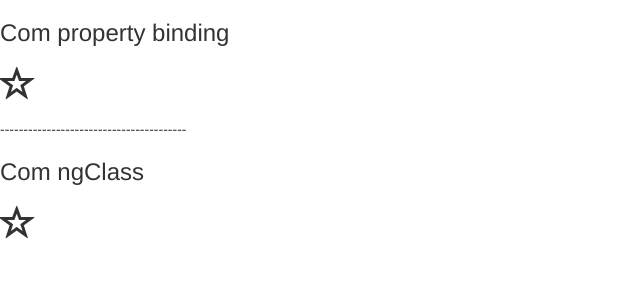
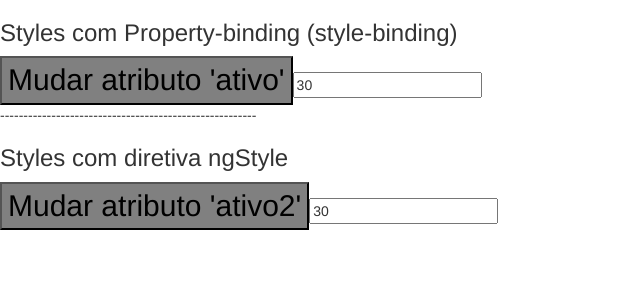
Before and after one commit to victor-ferraz7/angular-loiane, an Angular app in the folder diretivas/: page / in a window 1280 px wide. Shown: the top 300 px of the page, without its empty margins (0-640 px from the left). Built offline with nearby package versions, Linux system fonts and the light colour scheme.

Commit message:
Aula #30: Diretivas: ngStyle

```diff
--- a/diretivas/src/app/app.component.html
+++ b/diretivas/src/app/app.component.html
@@ -1,4 +1,5 @@
 <!-- <app-diretiva-ng-if></app-diretiva-ng-if> -->
 <!-- <app-diretiva-ng-switch></app-diretiva-ng-switch> -->
 <!-- <app-diretiva-ng-for></app-diretiva-ng-for> -->
-<app-diretiva-ng-class></app-diretiva-ng-class>
+<!-- <app-diretiva-ng-class></app-diretiva-ng-class> -->
+<app-diretiva-ng-style></app-diretiva-ng-style>
--- /dev/null
+++ b/diretivas/src/app/diretiva-ng-style/diretiva-ng-style.component.html
@@ -0,0 +1,27 @@
+<h3>Styles com Property-binding (style-binding)</h3>
+
+<button [style.backgroundColor]="ativo ? 'blue' : 'gray'"
+[style.fontWeight]="ativo ? 'bold' : 'normal'"
+[style.color]="ativo ? 'white' : 'black'"
+[style.fontSize]="tamanhoFonte + 'px'"
+(click)="mudarAtivo()">
+    Mudar atributo 'ativo'
+</button>
+
+<input type="text" [(ngModel)]="tamanhoFonte"><br>
+
+-------------------------------------------------------
+
+<h3>Styles com diretiva ngStyle</h3>
+
+<button [ngStyle]="{
+    'backgroundColor': ativo2 ? 'blue' : 'gray',
+    'fontWeight': ativo2 ? 'bold' : 'normal',
+    'color': ativo2 ? 'white' : 'black',
+    'fontSize': tamanhoFonte2+ 'px'
+}"
+(click)="mudarAtivo2()">
+    Mudar atributo 'ativo2'
+</button>
+
+<input type="text" [(ngModel)]="tamanhoFonte2">
--- /dev/null
+++ b/diretivas/src/app/diretiva-ng-style/diretiva-ng-style.component.ts
@@ -0,0 +1,26 @@
+import { Component, OnInit } from '@angular/core';
+import { FormsModule }   from '@angular/forms';
+
+@Component({
+  selector: 'app-diretiva-ng-style',
+  templateUrl: './diretiva-ng-style.component.html',
+  styleUrls: ['./diretiva-ng-style.component.css']
+})
+export class DiretivaNgStyleComponent implements OnInit {
+
+  public ativo: boolean = false;
+  public ativo2: boolean = false;
+  public tamanhoFonte: number = 30;
+  public tamanhoFonte2: number = 30;
+
+  constructor() { }
+
+  ngOnInit() {
+  }
+  mudarAtivo(){
+    this.ativo = !this.ativo;
+  }
+  mudarAtivo2(){
+    this.ativo2 = !this.ativo2;
+  }
+}
```
Also changed, not shown: diretivas/src/app/app.module.ts (+6 -2 lines), diretivas/src/app/diretiva-ng-style/diretiva-ng-style.component.css (added), 1 other file (tests, documents, lock files or other folders).
